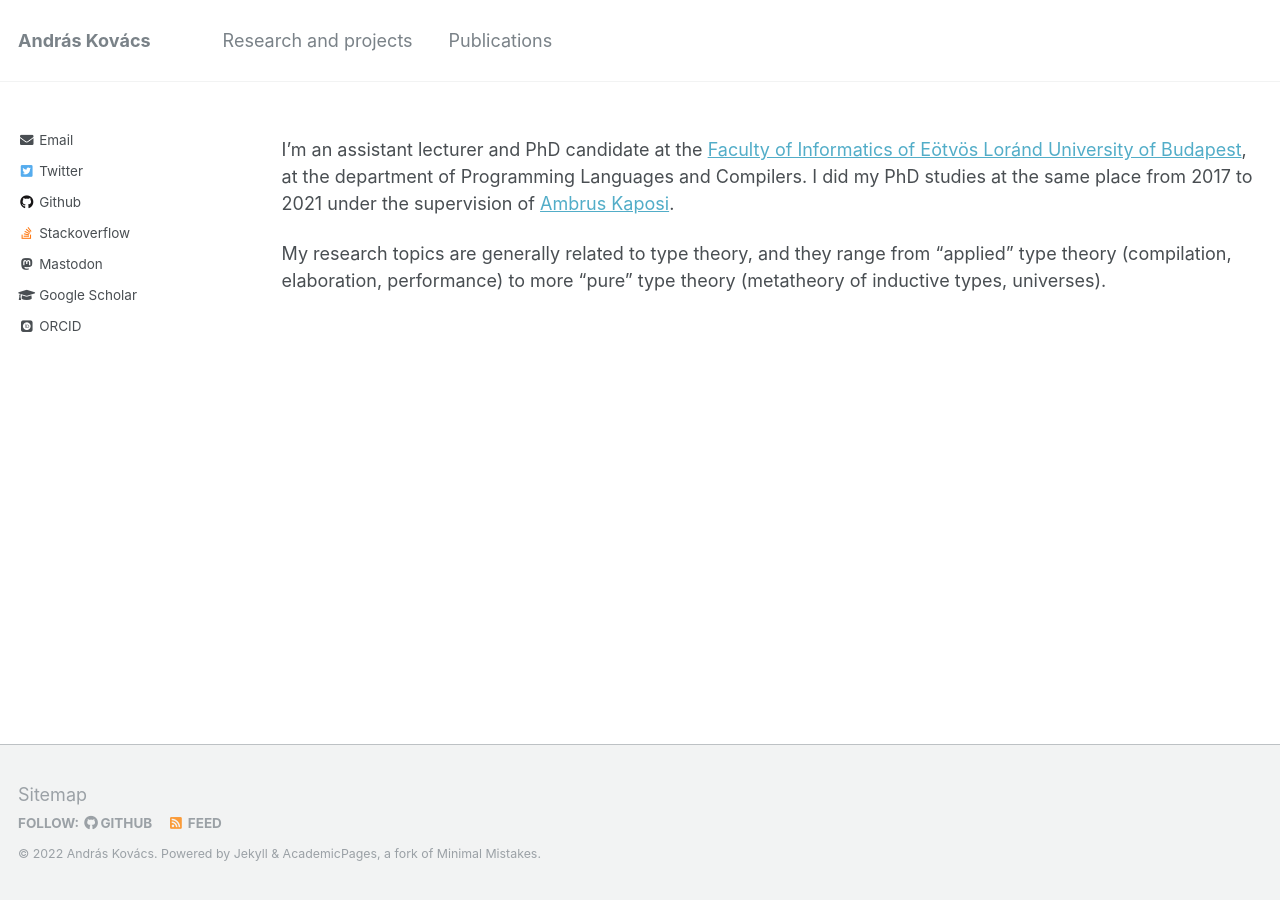
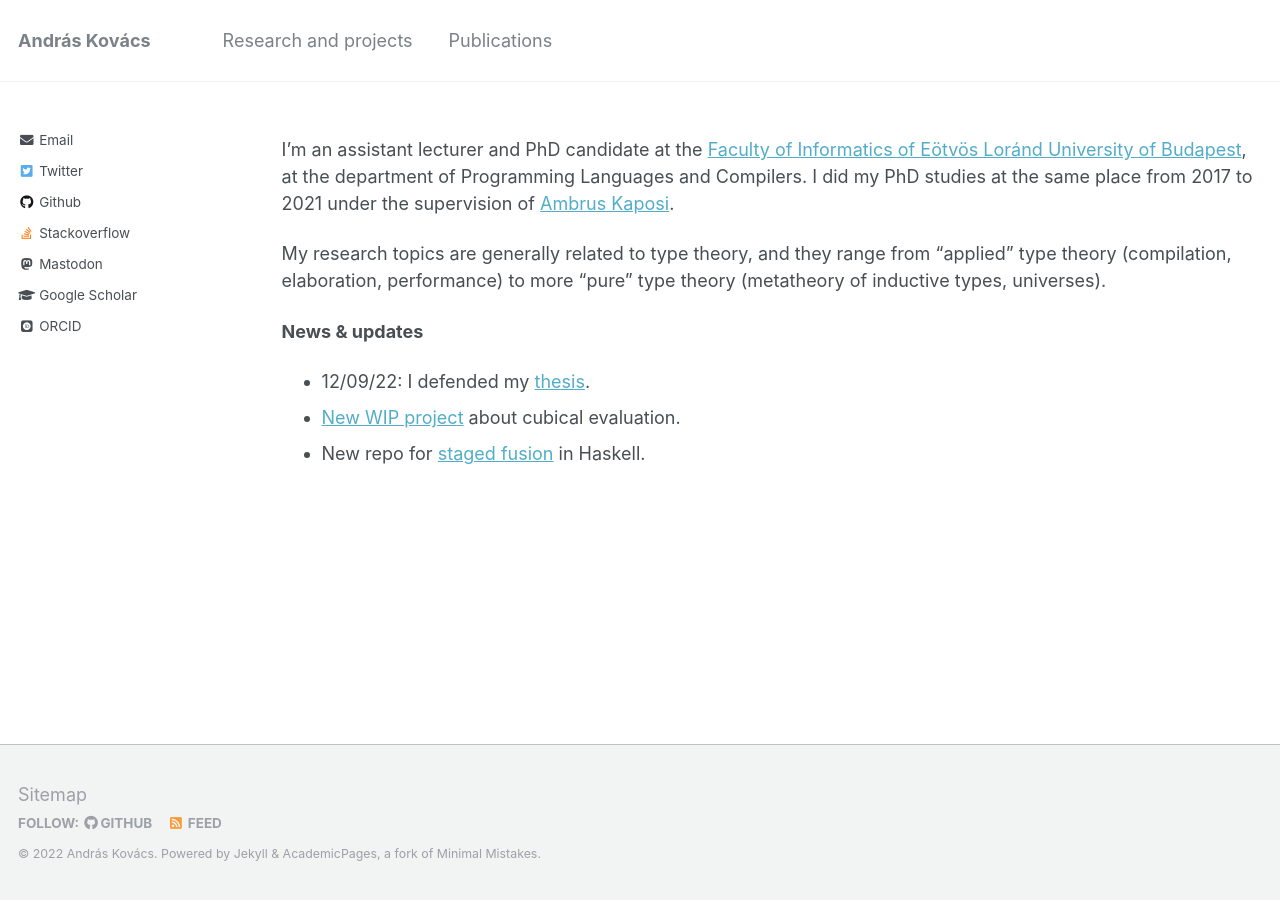
Before and after one commit to AndrasKovacs/AndrasKovacs.github.io, a Jekyll site: the page built from _pages/about.md, in a window 1280 px wide. Built offline with Jekyll 4.4.1, drawn with Linux system fonts in a browser that asks for light colours; some web fonts are replaced.

Commit message:
upd index

```diff
--- a/_pages/about.md
+++ b/_pages/about.md
@@ -17,3 +17,9 @@ Kaposi](https://akaposi.github.io/).
 My research topics are generally related to type theory, and they range from
 "applied" type theory (compilation, elaboration, performance) to more "pure"
 type theory (metatheory of inductive types, universes).
+
+**News & updates**
+
+- 12/09/22: I defended my [thesis](pdfs/phdthesis_compact.pdf).
+- [New WIP project](https://github.com/AndrasKovacs/cubeval) about cubical evaluation.
+- New repo for [staged fusion](https://github.com/AndrasKovacs/staged-fusion) in Haskell.
```
